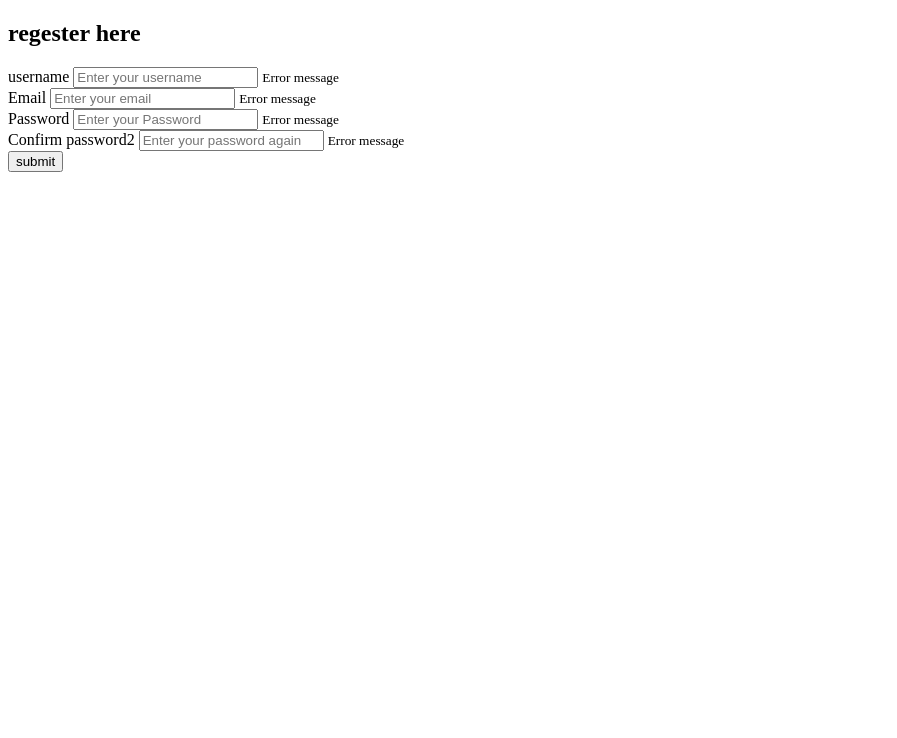
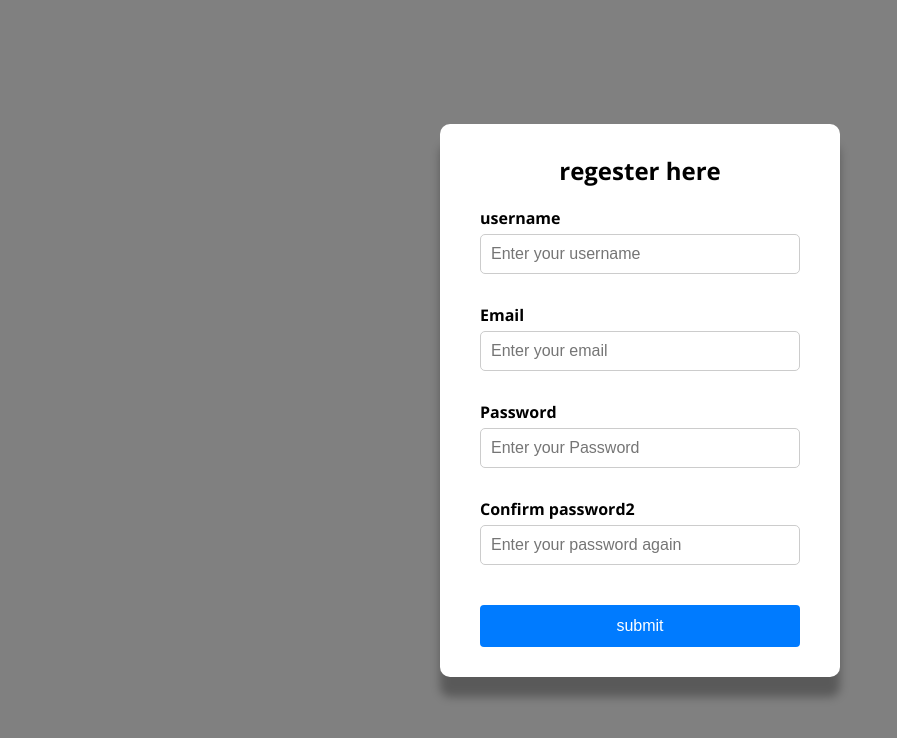
Before and after one commit to Nati6666/50plus-web-projects-and-website, a plain HTML site: page formValidator/index.html in a window 1280 px wide. Shown: the whole page, without its empty margins (0-897 px from the left). Drawn offline with nearby package versions, Linux system fonts and the light colour scheme.

Commit message:
added css

```diff
--- a/formValidator/index.html
+++ b/formValidator/index.html
@@ -3,7 +3,7 @@
 <head>
     <meta charset="UTF-8">
     <meta name="viewport" content="width=device-width, initial-scale=1.0">
-    <link rel="stylesheet" href="styles.css">
+    <link rel="stylesheet" href="style.css">
     <title>Form Validator</title>
 
 </head>
--- a/formValidator/script.js
+++ b/formValidator/script.js
@@ -0,0 +1,4 @@
+const form = document.getElementById('form');
+const username = document.getElementById('username');
+const email = document.getElementById('email');
+const password = document.getElementById('Password');
--- a/formValidator/style.css
+++ b/formValidator/style.css
@@ -0,0 +1,94 @@
+@import url('https://fonts.googleapis.com/css2?family=Open+Sans:ital,wght@0,300..800;1,300..800&display=swap');
+
+:root{
+    --success-color: #28a745;
+    --error-color: #dc3545;
+}
+
+*{
+    box-sizing: border-box;
+
+}
+body{
+    background-color: gray;
+    font-family: 'Open Sans', sans-serif;
+    display: flex;
+    justify-content: center;
+    align-items: center;
+    min-height: 100vh;
+    margin: 0;
+
+}
+.container{
+    background-color: white;
+    border-radius: 10px;
+    box-shadow: 0 20px 10px rgba(0, 0, 0, 0.3);
+    width: 400px;
+
+
+}
+.form{
+    padding: 30px 40px;
+}
+h2{
+    text-align: center;
+    margin: 0 0 20px;
+
+}
+.form-control{
+    margin-bottom: 10px;
+    padding-bottom: 20px;
+    position: relative;
+}
+
+.form-control label{
+    display: block;
+    margin-bottom: 5px;
+    font-weight: bold;
+}
+
+.form-control input{
+    width: 100%;
+    padding: 10px;
+    border: 1px solid #ccc;
+    border-radius: 5px;
+    font-size: 16px;
+}
+.form-control input:focus{
+    border-color: #007bff;
+    outline: none;
+}
+
+.form-control.success input{
+    border-color: var(--success-color);
+}
+.form-control.error input{
+    border-color: var(--error-color);
+}
+.form-control small{
+    color: var(--error-color);
+    position: absolute;
+    bottom: 0;
+    left: 0;
+    visibility: hidden;
+
+}
+.form-control.error small{
+    visibility: visible;
+}
+/* .form-control.success small{
+    visibility: hidden;
+} */
+
+.form button{
+    cursor: pointer;
+    background-color: #007bff;
+    border: 2px solid #007bff;
+    border-radius: 4px;
+    color: white;
+    display: block;
+    font-size: 16px;
+    padding: 10px;
+    margin-top: 20px;
+    width: 100%;
+}
```
